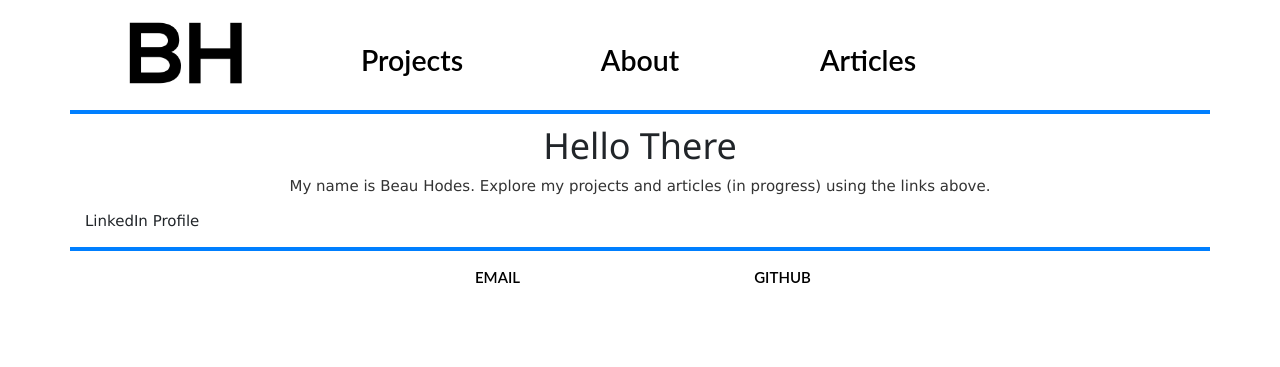
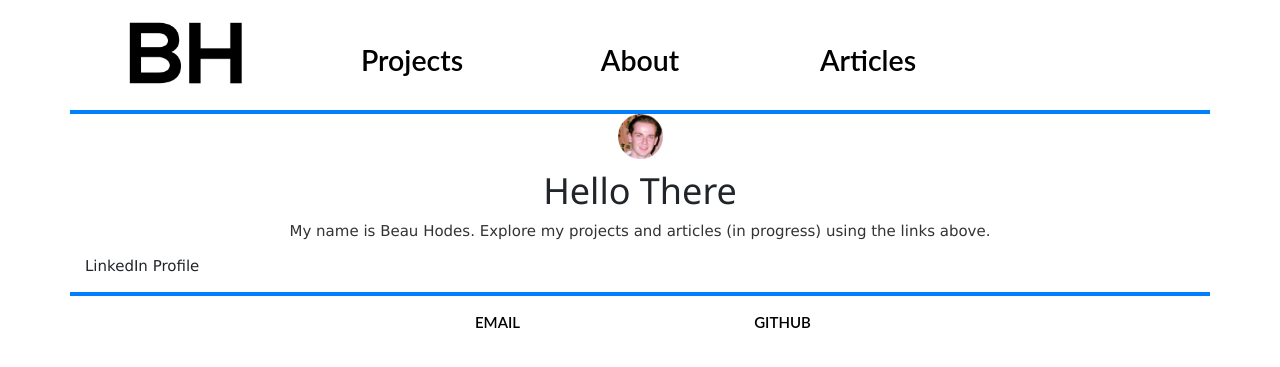
Before and after one commit to beauhodes/beauhodes.github.io, a Jekyll site: the page built from index.html, in a window 1280 px wide. Shown: the top 367 px of the page. Built offline with Jekyll 4.4.1, drawn with Linux system fonts in a browser that asks for light colours; nearby versions of some CDN libraries.

Commit message:
Update index.html

```diff
--- a/index.html
+++ b/index.html
@@ -2,6 +2,7 @@
 layout: default
 title: Beau Hodes
 ---
+<div class="profilePic"></div>
 <h1 style="text-align:center">Hello There</h1>
 <p style="text-align:center">My name is Beau Hodes. Explore my projects and articles (in progress) using the links above.</p>
 <a style="text-align:center" href="https://www.linkedin.com/in/beauhodes/">LinkedIn Profile</a></p>
```
